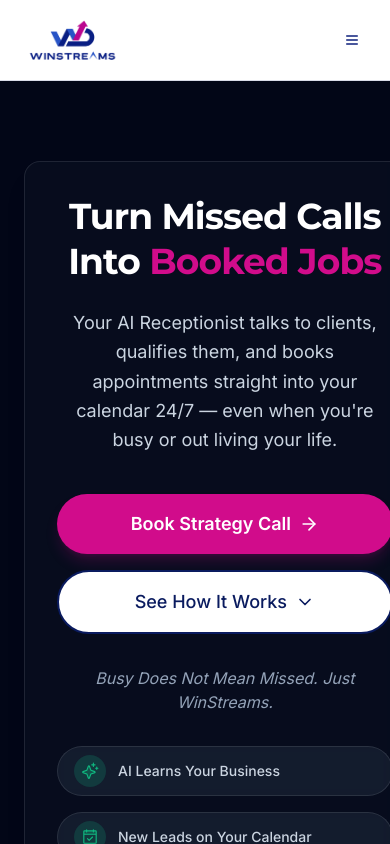
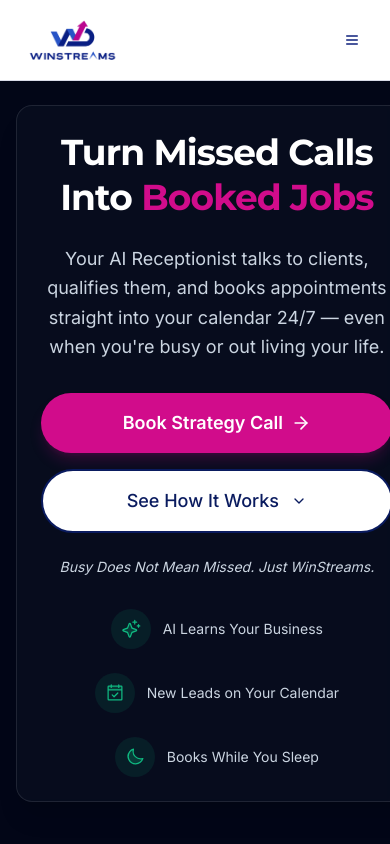
Before and after one commit to winstreams/winstreams-homepage-main, a React (Vite) app: page / in a window 390 px wide. Shown: the top 844 px of the page. Built offline with nearby package versions, Linux system fonts and the light colour scheme; the HTML template or start-up script is replaced by a standard one.

Commit message:
Fix mobile hero layout properly

```diff
--- a/src/components/Hero.tsx
+++ b/src/components/Hero.tsx
@@ -101,22 +101,22 @@ const Hero = () => {
   };
 
   return (
-    <section className="relative bg-slate-950 overflow-hidden py-20 lg:py-28">
-      <div className="max-w-4xl mx-auto px-6">
+    <section className="relative bg-slate-950 overflow-hidden min-h-[85vh] flex items-center">
+      <div className="max-w-7xl mx-auto px-4 sm:px-6 lg:px-8 py-6 sm:py-12 md:py-20 lg:py-24">
         <div className="grid lg:grid-cols-2 gap-12 lg:gap-14 items-center">
 
           {/* LEFT COLUMN */}
-          <div className="bg-slate-900/40 backdrop-blur-sm border border-white/10 rounded-2xl p-8 md:p-12 shadow-xl text-center">
+          <div className="w-full max-w-none md:max-w-2xl mx-auto lg:mx-0 bg-slate-900/40 backdrop-blur-sm border border-white/10 rounded-2xl p-6 sm:p-8 lg:p-10 shadow-xl text-center">
             <h1 className="text-4xl sm:text-5xl md:text-6xl font-bold leading-tight tracking-tight mb-6">
               <span className="text-white">Turn Missed Calls Into </span>
               <span className="text-brand-magenta">Booked Jobs</span>
             </h1>
 
-            <p className="text-lg md:text-xl text-slate-300 mb-10 leading-relaxed max-w-3xl mx-auto">
+            <p className="text-lg md:text-xl text-slate-300 mb-8 leading-relaxed">
               Your AI Receptionist talks to clients, qualifies them, and books appointments straight into your calendar 24/7 — even when you're busy or out living your life.
             </p>
 
-            <div className="flex flex-col sm:flex-row justify-center gap-4 mb-8">
+            <div className="flex flex-col sm:flex-row justify-center gap-4 mb-6">
               <button
                 type="button"
                 onClick={handleCTAClick}
@@ -134,35 +134,34 @@ const Hero = () => {
                 className="w-full sm:w-auto inline-flex items-center justify-center gap-2 bg-white text-brand-navy font-medium px-8 py-4 text-lg rounded-full border-2 border-brand-navy hover:bg-brand-navy hover:text-white transition-all duration-300 focus-visible:outline-none focus-visible:ring-2 focus-visible:ring-brand-magenta focus-visible:ring-offset-2 focus-visible:ring-offset-slate-950"
               >
                 See How It Works
-                <ChevronDown className="w-5 h-5" aria-hidden="true" />
+                <ChevronDown className="w-4 h-4 ml-1" aria-hidden="true" />
               </button>
             </div>
 
-            <p className="text-slate-400 italic text-base mb-8">
+            <p className="text-sm md:text-base text-slate-300 italic mb-8">
               Busy Does Not Mean Missed. Just WinStreams.
             </p>
 
-            {/* FIXED: Icons now match Services with pill containers */}
-            <div className="flex flex-col md:flex-row justify-center gap-4 md:gap-6">
-              <div className="flex items-center gap-3 bg-slate-800/50 backdrop-blur-sm rounded-full px-4 py-2 border border-white/10">
-                <div className="w-8 h-8 rounded-full bg-emerald-500/20 flex items-center justify-center flex-shrink-0">
-                  <Sparkle size={18} weight="duotone" className="text-emerald-500" />
+            <div className="flex flex-wrap justify-center items-center gap-6 text-sm text-slate-300">
+              <div className="flex items-center gap-3">
+                <div className="w-10 h-10 rounded-full bg-emerald-500/10 flex items-center justify-center">
+                  <Sparkle size={20} weight="duotone" className="text-emerald-500" />
                 </div>
-                <span className="text-sm text-slate-300 font-medium">AI Learns Your Business</span>
+                <span>AI Learns Your Business</span>
               </div>
 
-              <div className="flex items-center gap-3 bg-slate-800/50 backdrop-blur-sm rounded-full px-4 py-2 border border-white/10">
-                <div className="w-8 h-8 rounded-full bg-emerald-500/20 flex items-center justify-center flex-shrink-0">
-                  <CalendarCheck size={18} weight="duotone" className="text-emerald-500" />
+              <div className="flex items-center gap-3">
+                <div className="w-10 h-10 rounded-full bg-emerald-500/10 flex items-center justify-center">
+                  <CalendarCheck size={20} weight="duotone" className="text-emerald-500" />
                 </div>
-                <span className="text-sm text-slate-300 font-medium">New Leads on Your Calendar</span>
+                <span>New Leads on Your Calendar</span>
               </div>
 
-              <div className="flex items-center gap-3 bg-slate-800/50 backdrop-blur-sm rounded-full px-4 py-2 border border-white/10">
-                <div className="w-8 h-8 rounded-full bg-emerald-500/20 flex items-center justify-center flex-shrink-0">
-                  <Moon size={18} weight="duotone" className="text-emerald-500" />
+              <div className="flex items-center gap-3">
+                <div className="w-10 h-10 rounded-full bg-emerald-500/10 flex items-center justify-center">
+                  <Moon size={20} weight="duotone" className="text-emerald-500" />
                 </div>
-                <span className="text-sm text-slate-300 font-medium">Books While You Sleep</span>
+                <span>Books While You Sleep</span>
               </div>
             </div>
           </div>
@@ -222,7 +221,6 @@ const Hero = () => {
                 </div>
               </div>
 
-              {/* FIXED: Reduced gap from gap-8 to gap-4 */}
               <div className="mt-6 pt-6 border-t border-slate-700">
                 <div className="grid grid-cols-4 gap-4">
                   <div className="flex flex-col items-center justify-start">
```
